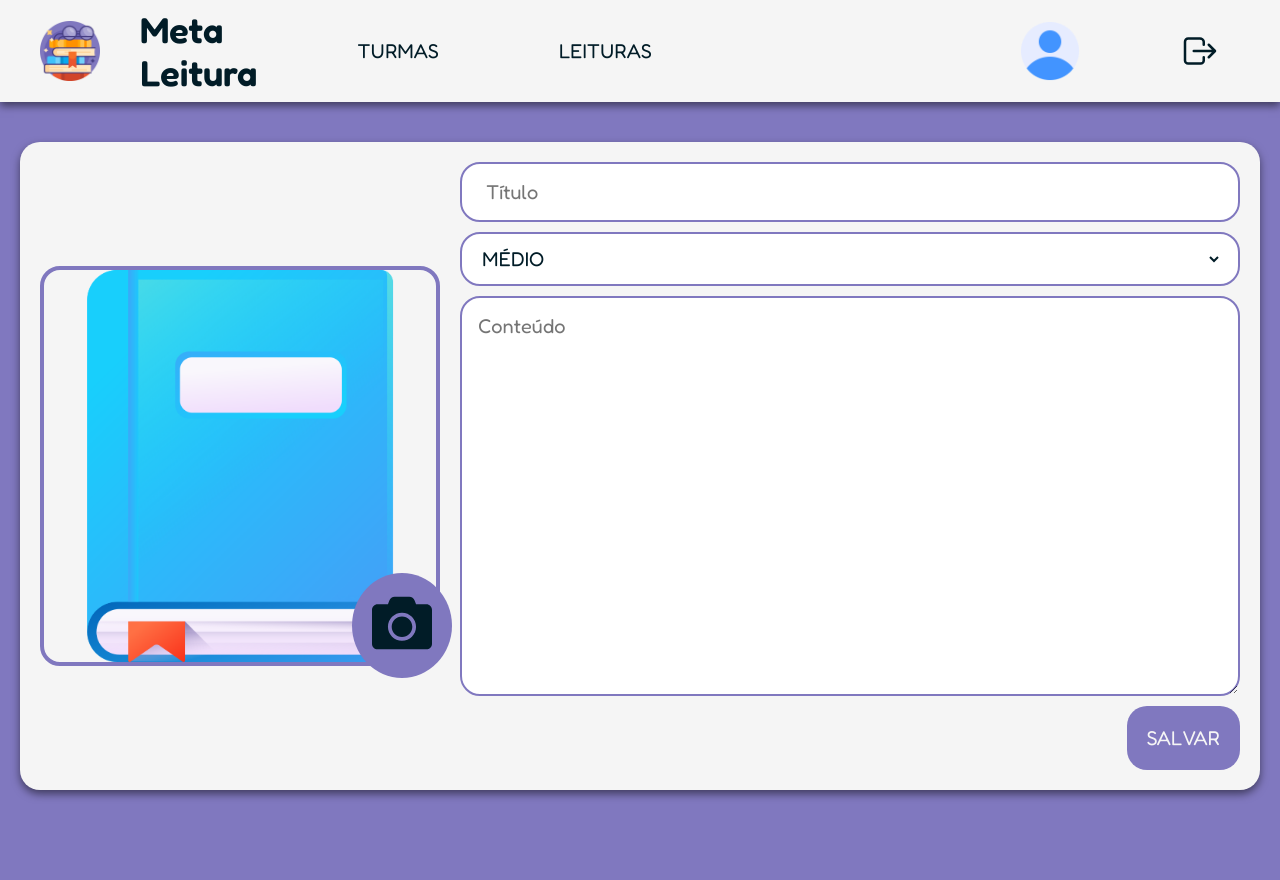
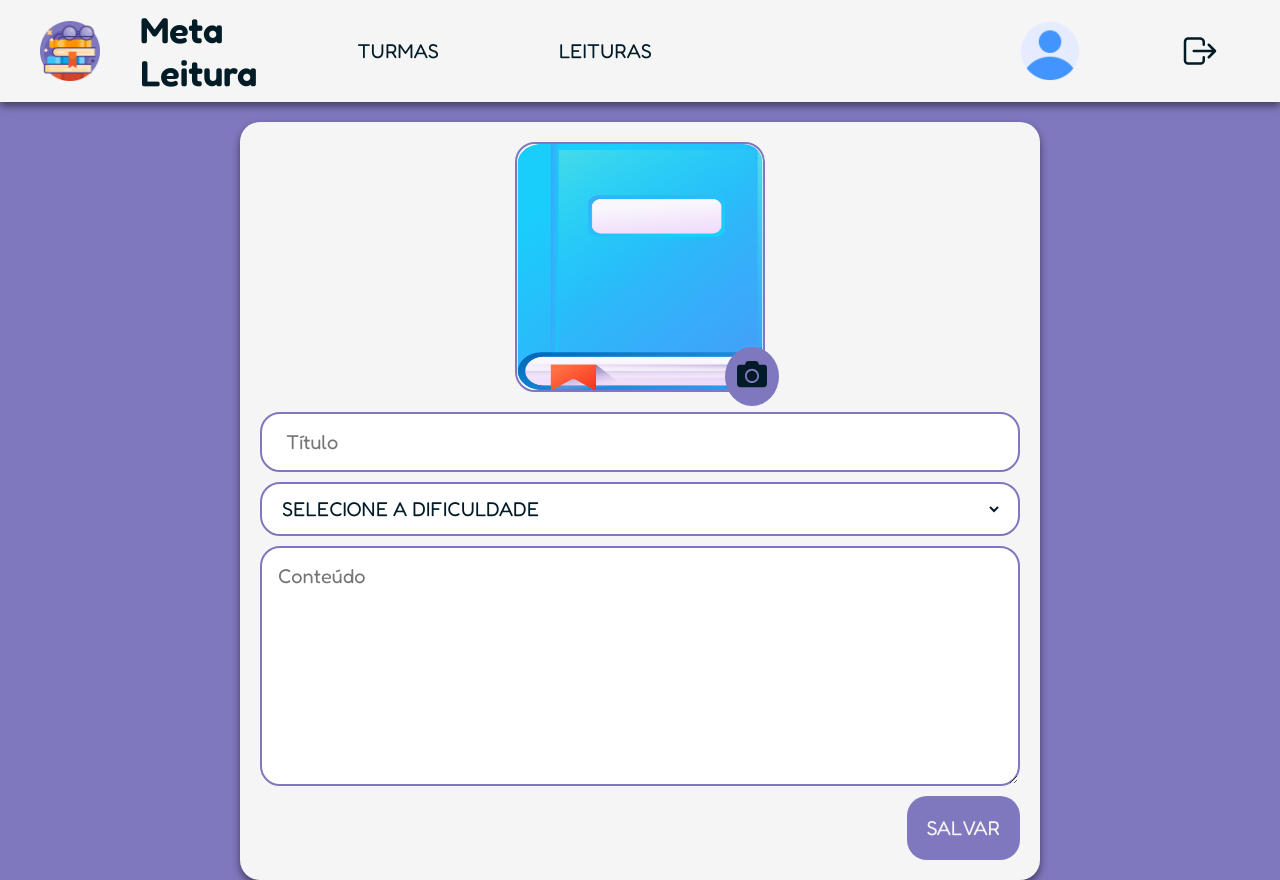
Before and after one commit to vitor-martini/meta-leitura, a Next.js app: page /teacher/text/new in a window 1280 px wide. Before the commit the page ends 810 px from the top, so only its background shows below. Built offline with nearby package versions, Linux system fonts and the light colour scheme.

Commit message:
style: add new book layout change

```diff
--- a/src/app/teacher/text/new/page.jsx
+++ b/src/app/teacher/text/new/page.jsx
@@ -17,10 +17,11 @@ import { api } from "@/lib/api";
 const TextDashboard = () => {
   const router = useRouter();
   const [loading, setLoading] = useState(false);
-  const [difficulty, setDifficulty] = useState("REGULAR");
+  const [difficulty, setDifficulty] = useState(null);
   const [title, setTitle] = useState("");
   const [content, setContent] = useState("");
   const [difficulties, setDifficulties] = useState([
+    { id: null, name: "SELECIONE A DIFICULDADE" },
     { id: "VERY_EASY", name: "MUITO FÁCIL" },
     { id: "EASY", name: "FÁCIL" },
     { id: "REGULAR", name: "MÉDIO" },
@@ -46,8 +47,8 @@ const TextDashboard = () => {
   }
 
   async function handleSave() {
-    if (!title || !content) {
-      toast.error("Título e conteúdo são obrigatórios!");
+    if (!title || !difficulty || !content) {
+      toast.error("Preencha todos os campos!");
       return false;
     }
 
@@ -86,10 +87,9 @@ const TextDashboard = () => {
           <LoadingPage/>
         )
       }
-      <Container>
+      <>
         <Header/>
         <ContentContainer>
-          <TextContainer>
           <CoverContainer>
             <Image
               src={coverUrl}
@@ -100,7 +100,7 @@ const TextDashboard = () => {
             />
             <CameraContainer htmlFor="avatar">
               <input type="file" id="avatar" onChange={handleAvatarChange}/>
-                <FaCamera size={60}/>
+              <FaCamera size={30}/>
             </CameraContainer>
           </CoverContainer>
           <FieldsContainer>
@@ -128,9 +128,8 @@ const TextDashboard = () => {
             <input type="text" placeholder="Pergunta" />
             <button>SALVAR</button>
           </QuestionsContainer> */}
-          </TextContainer>
         </ContentContainer>
-      </Container>
+      </>
     </>
   );
 };
--- a/src/app/teacher/text/new/styles.js
+++ b/src/app/teacher/text/new/styles.js
@@ -1,31 +1,18 @@
 "use client";
 import styled from "styled-components";
 
-export const Container = styled.div`
+export const ContentContainer = styled.div`
   display: flex;
-  width: 100%;
   flex-direction: column;
   align-items: center;
-  height: 100vh;
-`;
-
-export const ContentContainer = styled.div`
-  display: flex;
-  width: 100%;
-  flex-direction: column;
-  align-items: center;
-  padding: 2rem;
-`;
-
-export const TextContainer = styled.div`
-  display: flex;
-  width: 100%;
-  align-items: center;
-  gap: 2rem;
-  padding: 2rem;
+  justify-content: center;
+  max-width: 800px;
+  margin: 0 auto;
   background-color: ${({ theme }) => theme.COLORS.WHITE };
   border-radius: 20px;
   box-shadow: 0 4px 8px rgba(0,0,0,0.5);
+  padding: 2rem;
+  gap: 2rem;
 `;
 
 export const CoverContainer = styled.div`
@@ -33,14 +20,13 @@ export const CoverContainer = styled.div`
   flex-direction: column;
   justify-content: center;
   align-items: center;
-  width: 400px;
-  height: 400px;
+  width: 250px;
+  height: 250px;
   position: relative;
   border-radius: 20px;
-  border: 4px solid ${({ theme }) => theme.COLORS.VIOLET};
+  border: 2px solid ${({ theme }) => theme.COLORS.VIOLET};
 
   > img {
-    width: 100%;
     border-radius: 20px;
   }
 `;
@@ -48,7 +34,7 @@ export const CoverContainer = styled.div`
 export const CameraContainer = styled.label`
   cursor: pointer;
   border-radius: 50%;
-  padding: 2rem;
+  padding: 1.2rem;
   background-color: ${({ theme }) => theme.COLORS.VIOLET };
   position: absolute;
   bottom: -16px;
@@ -68,13 +54,14 @@ export const FieldsContainer = styled.div`
   display: flex;
   flex-direction: column;
   gap: 1rem;
+  width: 100%;
 
   > button {
     align-self: flex-end;
   }
 
   > textarea {
-    height: 50vh;
+    height: 30vh;
   }
 `;
 
```
Also changed, not shown: src/assets/book-placeholder.png. Lines whose indentation alone changed are shown as unchanged.
